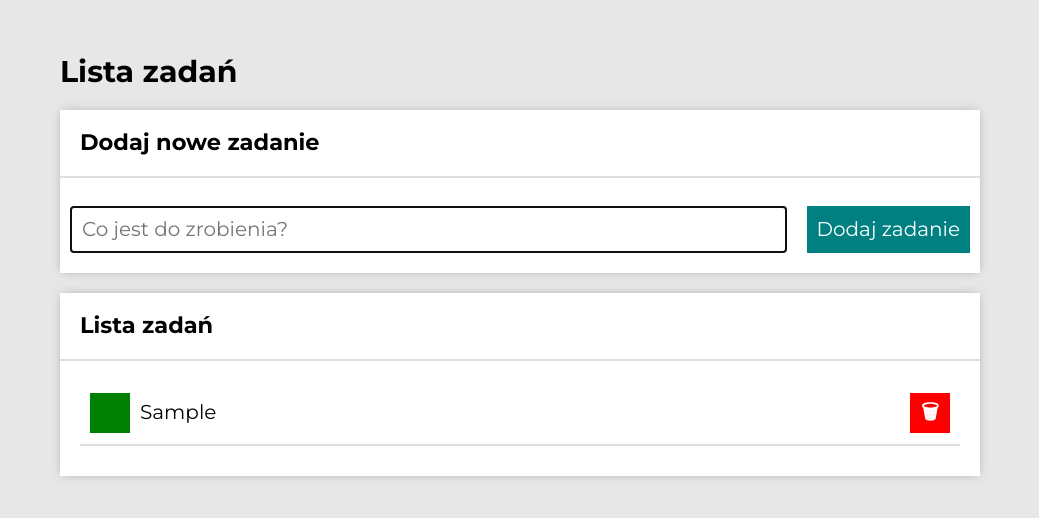
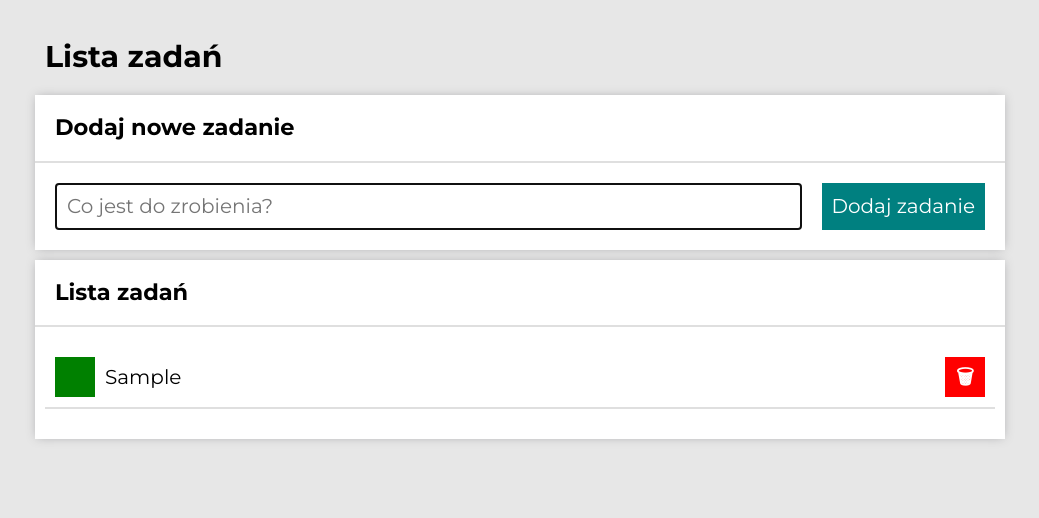
Before and after one commit to PalubskiMaciej/To-do-list, a plain HTML site: page index.html in a window 1280 px wide. Both pictures are taken after typing "Sample" into the empty fields and a click on the button "Dodaj zadanie". Shown: the whole page, without its empty margins (120-1159 px from the left). Drawn offline with nearby package versions, Linux system fonts and the light colour scheme.

Commit message:
css edited and onFormSubmit function added

```diff
--- a/css/form.css
+++ b/css/form.css
@@ -2,31 +2,35 @@
     display: flex;
     flex-wrap: wrap;
     flex-basis: auto;
+    gap: 20px;
+    margin: 20px;
+    margin-bottom: 10px;
+
 }
 
 @media (max-width: 767px) {
     .form {
         display: grid;
+        grid-gap: 10px;
+        margin: 20px;
     }
 }
 
 .form__input {
-    flex-grow: 2;
-    margin: 10px;
+    flex-grow: 1;
     padding: 10px;
-    flex-grow: 10;
+    flex-grow: 1;
     font-size: 20px;
     border: 2px solid #dfdfdf;
+    min-width: 200px;
 }
 
 .form__button {
     color: white;
     background-color: teal;
-    border: 0px;
-    margin: 10px;
+    border: none;
     padding: 10px;
     font-size: 20px;
-    max-width: 100%;
     flex-grow: 0;
 }
 
--- a/css/list.css
+++ b/css/list.css
@@ -8,8 +8,8 @@
     display: flex;
     flex-basis: 10px;
     justify-content: flex-start;
-    margin: 20px;
-
+    margin: 10px;
+    gap: 10px;
     padding: 10px;
     border-bottom: 2px solid #dfdfdf;
     align-items: center;
@@ -20,7 +20,7 @@
 }
 
 .list__task {
-    margin: 10px;
+
     flex-grow: 1;
     word-break: break-word;
 }
--- a/css/section.css
+++ b/css/section.css
@@ -1,11 +1,12 @@
 .section {
     background-color: white;
     box-shadow: 0px 0px 10px -2px rgb(166, 166, 169);
-    margin: 20px;
+    margin: 10px;
     padding-bottom: 10px;
 }
 
 .section__header {
+    margin-top: 0px;;
     border-bottom: 2px solid #dfdfdf;
     padding: 20px;
 
--- a/css/style.css
+++ b/css/style.css
@@ -11,7 +11,7 @@ html {
 .body {
   margin: 15px auto;
   max-width: 1000px;
-  padding: 20px;
+  padding: 5px;
   background-color: rgb(231, 231, 231);
   font-family: 'Montserrat', sans-serif;
   font-size: 15px;
--- a/js/script.js
+++ b/js/script.js
@@ -3,7 +3,9 @@
 
     const render = () => {
         let htmlString = "";
+
         for (const task of tasks) {
+
             htmlString += `
             <li class="list__item">
             <button class="js-done list__button">${task.done ? "✓" : ""}</button>
@@ -13,6 +15,7 @@
             `
         }
         document.querySelector(".js-tasks").innerHTML = htmlString;
+
         bindEvents();
 
     }
@@ -46,28 +49,33 @@
 
     const addNewTask = (newTaskContent) => {
         tasks.push({
-            content: newTaskContent.value,
+            content: newTaskContent,
         });
         render();
     }
+
+    const onFormSubmit = (event) => {
+        event.preventDefault();
+
+        const newTaskElement = document.querySelector(".js-newTask");
+        const newTaskContent = newTaskElement.value.trim();
+
+        if (newTaskContent === "") {
+            return;
+        }
+        addNewTask(newTaskContent);
+
+        newTaskElement.value = "";
+
+        newTaskElement.focus();
+    };
+
 
     const init = () => {
         render();
 
         const form = document.querySelector(".js-form");
-        form.addEventListener("submit", (event) => {
-            event.preventDefault();
-
-            const newTaskContent = document.querySelector(".js-newTask");
-
-            if (newTaskContent.value === "") {
-                return;
-            }
-            addNewTask(newTaskContent);
-            newTaskContent.value = "";
-            newTaskContent.focus();
-        });
-
+        form.addEventListener("submit", onFormSubmit)
     };
     init();
 }
```
